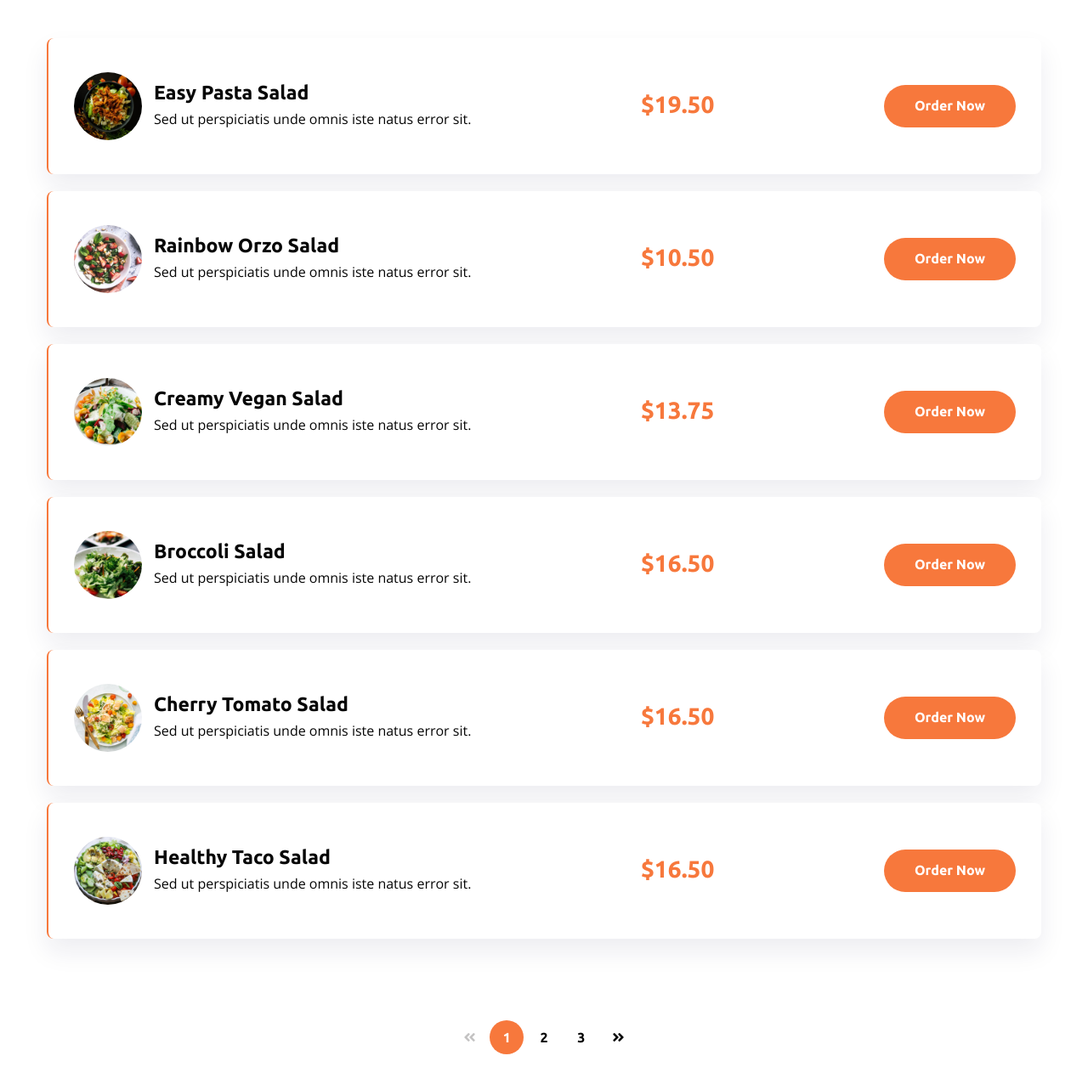
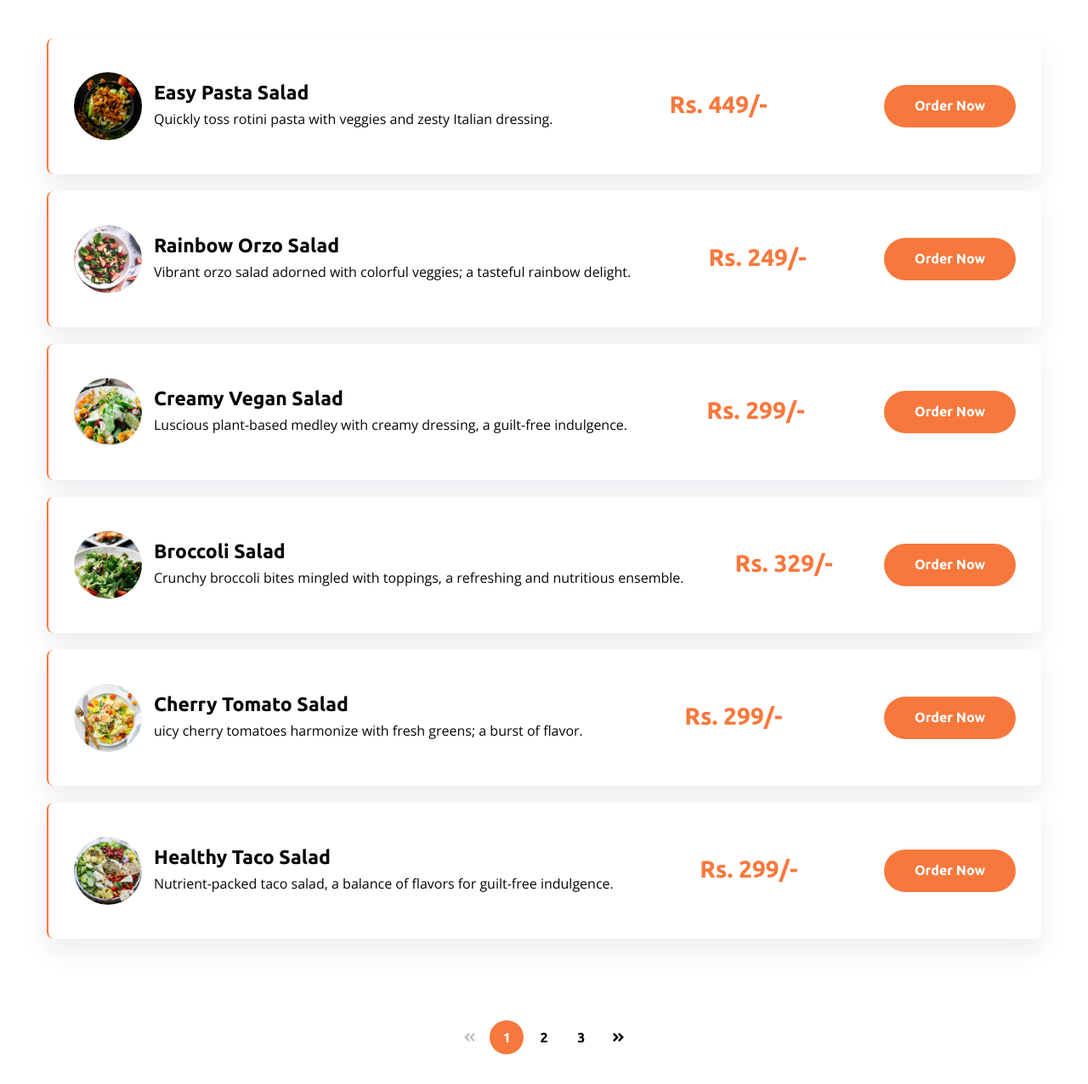
Before and after one commit to 1404Shivani/Final_Project, a plain HTML site: page menu.html in a window 1280 px wide. Shown: the part 464-1740 px from the top of the page at 85% size. Drawn offline with nearby package versions, Linux system fonts and the light colour scheme.

Commit message:
Update menu.html

```diff
--- a/menu.html
+++ b/menu.html
@@ -121,11 +121,11 @@
                                 <div class="job-info">
                                     <h6 class="pricehead"><a href="#link">Easy Pasta Salad</a>
                                     </h6>
-                                    <p class="mt-1">Sed ut perspiciatis unde omnis iste natus error sit.</p>
+                                    <p class="mt-1">Quickly toss rotini pasta with veggies and zesty Italian dressing.</p>
                                 </div>
                             </div>
                             <div class="column2 text-center mt-md-0 mt-4">
-                                <p><Strong>$19.50</Strong></p>
+                                <p><Strong>Rs. 449/-</Strong></p>
                             </div>
                             <div class="column3 text-right">
                                 <a href="contact.html" class="btn btn-style btn-style-primary mt-lg-0 mt-4">Order
@@ -141,11 +141,11 @@
                                 </a>
                                 <div class="job-info">
                                     <h6 class="pricehead"><a href="#link">Rainbow Orzo Salad</a></h6>
-                                    <p class="mt-1">Sed ut perspiciatis unde omnis iste natus error sit.</p>
+                                    <p class="mt-1">Vibrant orzo salad adorned with colorful veggies; a tasteful rainbow delight.</p>
                                 </div>
                             </div>
                             <div class="column2 text-center mt-md-0 mt-4">
-                                <p><Strong>$10.50</Strong></p>
+                                <p><Strong>Rs. 249/-</Strong></p>
                             </div>
                             <div class="column3 text-right">
                                 <a href="contact.html" class="btn btn-style btn-style-primary mt-lg-0 mt-4">Order
@@ -161,11 +161,11 @@
                                 </a>
                                 <div class="job-info">
                                     <h6 class="pricehead"><a href="#link">Creamy Vegan Salad</a></h6>
-                                    <p class="mt-1">Sed ut perspiciatis unde omnis iste natus error sit.</p>
+                                    <p class="mt-1">Luscious plant-based medley with creamy dressing, a guilt-free indulgence.</p>
                                 </div>
                             </div>
                             <div class="column2 text-center mt-md-0 mt-4">
-                                <p><Strong>$13.75</Strong></p>
+                                <p><Strong>Rs. 299/-</Strong></p>
                             </div>
                             <div class="column3 text-right">
                                 <a href="contact.html" class="btn btn-style btn-style-primary mt-lg-0 mt-4">Order
@@ -181,11 +181,11 @@
                                 </a>
                                 <div class="job-info">
                                     <h6 class="pricehead"><a href="#link">Broccoli Salad</a></h6>
-                                    <p class="mt-1">Sed ut perspiciatis unde omnis iste natus error sit.</p>
+                                    <p class="mt-1">Crunchy broccoli bites mingled with toppings, a refreshing and nutritious ensemble.</p>
                                 </div>
                             </div>
                             <div class="column2 text-center mt-md-0 mt-4">
-                                <p><Strong>$16.50</Strong></p>
+                                <p><Strong>Rs. 329/-</Strong></p>
                             </div>
                             <div class="column3 text-right">
                                 <a href="contact.html" class="btn btn-style btn-style-primary mt-lg-0 mt-4">Order
@@ -201,11 +201,11 @@
                                 </a>
                                 <div class="job-info">
                                     <h6 class="pricehead"><a href="#link">Cherry Tomato Salad</a></h6>
-                                    <p class="mt-1">Sed ut perspiciatis unde omnis iste natus error sit.</p>
+                                    <p class="mt-1">uicy cherry tomatoes harmonize with fresh greens; a burst of flavor.</p>
                                 </div>
                             </div>
                             <div class="column2 text-center mt-md-0 mt-4">
-                                <p><Strong>$16.50</Strong></p>
+                                <p><Strong>Rs. 299/-</Strong></p>
                             </div>
                             <div class="column3 text-right">
                                 <a href="contact.html" class="btn btn-style btn-style-primary mt-lg-0 mt-4">Order
@@ -221,11 +221,12 @@
                                 </a>
                                 <div class="job-info">
                                     <h6 class="pricehead"><a href="#link">Healthy Taco Salad</a></h6>
-                                    <p class="mt-1">Sed ut perspiciatis unde omnis iste natus error sit.</p>
+                                    <p class="mt-1">
+Nutrient-packed taco salad, a balance of flavors for guilt-free indulgence.</p>
                                 </div>
                             </div>
                             <div class="column2 text-center mt-md-0 mt-4">
-                                <p><Strong>$16.50</Strong></p>
+                                <p><Strong>Rs. 299/-</Strong></p>
                             </div>
                             <div class="column3 text-right">
                                 <a href="contact.html" class="btn btn-style btn-style-primary mt-lg-0 mt-4">Order
@@ -282,9 +283,8 @@
             <div class="row sub-columns">
                 <div class="col-lg-4 col-sm-6 sub-one-left">
                     <h6>About </h6>
-                    <p>Sed ut perspiciatis unde omnis iste natus error sit voluptatem accusantium
-                        doloremque
-                        laudantium, totam rem aperiam, eaque ipsa quae ab.</p>
+                    <p>Explore our garden-fresh haven, where crisp greens, vibrant flavors,
+                       and wholesome ingredients redefine salad satisfaction.</p>
                     <div class="columns-2">
                         <ul class="social">
                             <li><a href="#facebook" title="facebook"><span class="fab fa-facebook-f"
@@ -311,12 +311,11 @@
                         <li class="para-footer-li">
                             <span class="fas fa-angle-right mr-2"></span>
                             <p> Food, 10001, 5th
-                                Avenue, #06 lane street, NY - 62617.</p>
+                                Avenue, #06 lane street, Banglore - 62617.</p>
                         </li>
-                        <li> <a href="tel:+1(21) 234 4567"><span class="fas fa-angle-right mr-2"></span>+1(21) 234
-                                4567</a></li>
+                        <li> <a href="tel:+1(21) 234 4567"><span class="fas fa-angle-right mr-2"></span>+(91) 9871615365</a></li>
                         <li> <a href="mailto:info@example.com"><span
-                                    class="fas fa-angle-right mr-2"></span>info@example.com</a></li>
+                                    class="fas fa-angle-right mr-2"></span>info@salad.com</a></li>
                     </ul>
                 </div>
                 <div class="col-lg-2 col-sm-6 sub-two-right mt-lg-0 mt-4">
```
